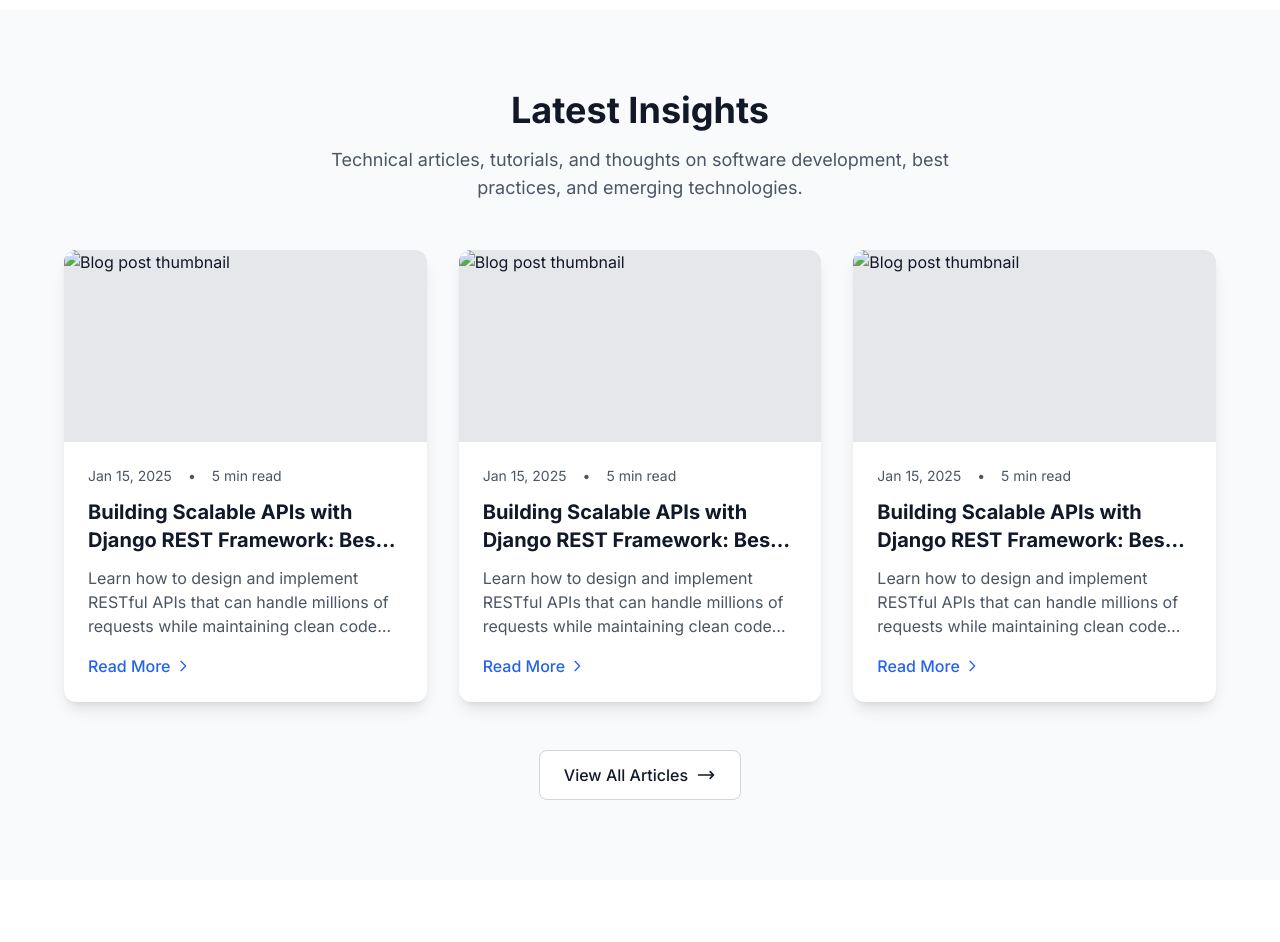
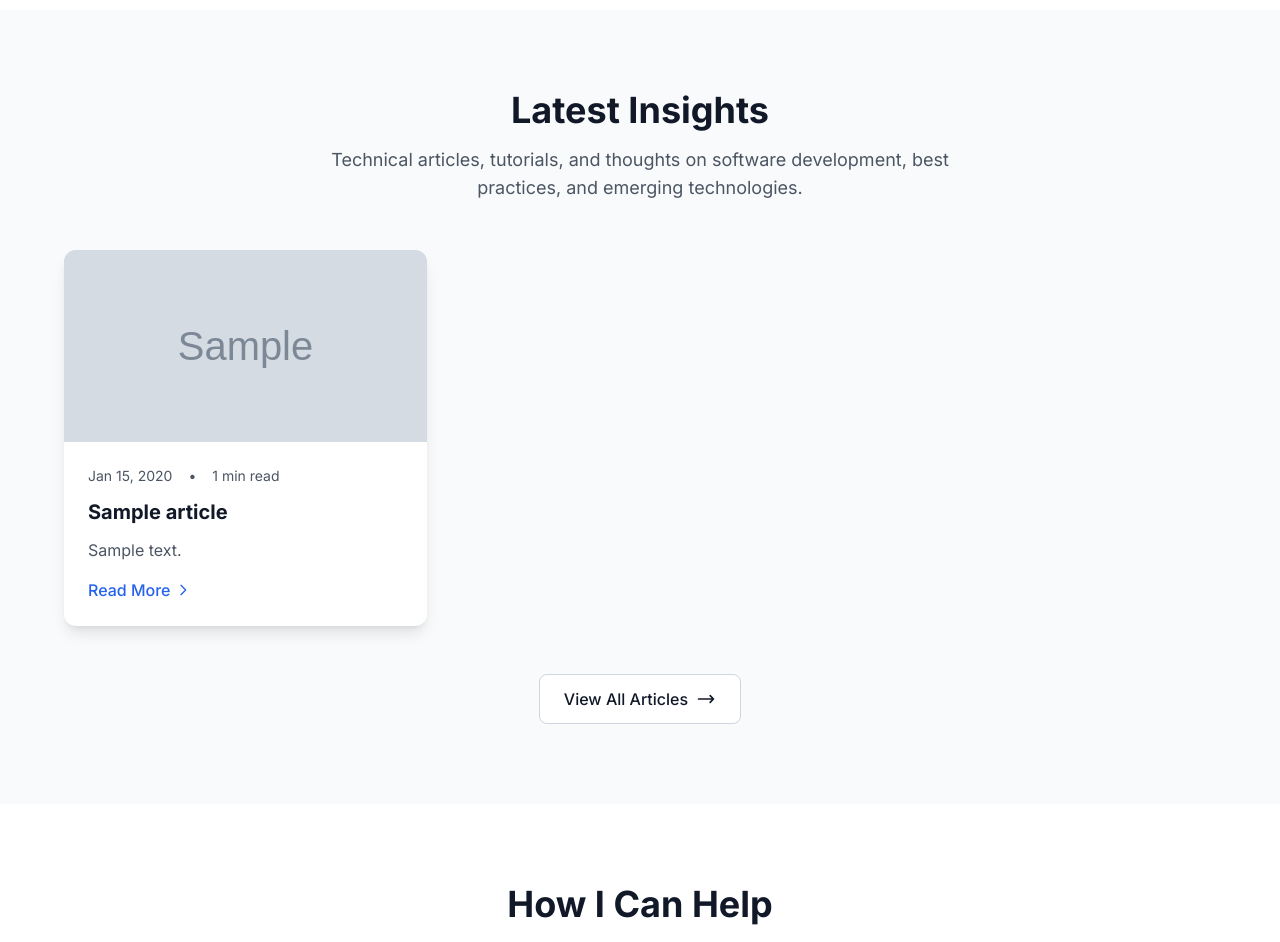
Before and after one commit to phostilite/pulcova, a Django app: page / in a window 1280 px wide. Shown: the part 1628-2570 px from the top of the page. Run offline with Django 5.2, Linux system fonts and the light colour scheme; tables that the repository leaves empty hold one stand-in row (values such as "Sample post"); grey boxes marked "Sample" are stand-in pictures; some libraries are stand-ins or nearby versions.

Commit message:
feat: integrate real blog posts on homepage
- Update HomeView to fetch and display latest 3 published blog articles
- Add comprehensive error handling with logging for blog data retrieval
- Replace hardcoded blog loop with dynamic rendering of actual blog posts
- Display real blog metadata: title, excerpt, publication date, reading time
- Add proper fallback handling for missing featured images
- Include working links to individual blog detail pages
- Add media files serving configuration for development
- Maintain existing UI/UX design and

```diff
--- a/apps/pages/views.py
+++ b/apps/pages/views.py
@@ -1,4 +1,9 @@
 from django.views.generic import TemplateView
+from django.utils import timezone
+from apps.blog.models import Article
+import logging
+
+logger = logging.getLogger(__name__)
 
 
 class HomeView(TemplateView):
@@ -6,6 +11,33 @@ class HomeView(TemplateView):
     Class-based view for the home page.
     """
     template_name = 'pages/home.html'
+
+    def get_context_data(self, **kwargs):
+        """
+        Add recent blog posts to the context with proper error handling.
+        """
+        context = super().get_context_data(**kwargs)
+
+        try:
+            # Get the latest published blog posts
+            recent_blogs = Article.objects.select_related(
+                'author',
+                'category'
+            ).prefetch_related(
+                'tags'
+            ).filter(
+                is_published=True,
+                published_at__lte=timezone.now()
+            ).order_by('-published_at')[:3]  # Get latest 3 posts
+
+            context['recent_blogs'] = recent_blogs
+
+        except Exception as e:
+            logger.error(f"Error fetching recent blog posts for home page: {e}")
+            # Set empty queryset as fallback
+            context['recent_blogs'] = Article.objects.none()
+
+        return context
 
 
 class AboutView(TemplateView):
--- a/pulcova/urls.py
+++ b/pulcova/urls.py
@@ -17,6 +17,8 @@ Including another URLconf
 from django.contrib import admin
 from django.urls import path, include
 from django.contrib.sitemaps.views import sitemap
+from django.conf import settings
+from django.conf.urls.static import static
 from .sitemaps import StaticViewSitemap, ArticleSitemap, ProjectSitemap
 
 sitemaps = {
@@ -33,3 +35,7 @@ urlpatterns = [
     path('legal/', include('apps.legal.urls')),
     path('sitemap.xml', sitemap, {'sitemaps': sitemaps}, name='django.contrib.sitemaps.views.sitemap'),
 ]
+
+# Serve media files during development
+if settings.DEBUG:
+    urlpatterns += static(settings.MEDIA_URL, document_root=settings.MEDIA_ROOT)
--- a/templates/pages/home.html
+++ b/templates/pages/home.html
@@ -181,24 +181,32 @@
 
         <!-- Blog Grid -->
         <div class="grid md:grid-cols-2 lg:grid-cols-3 gap-8 max-w-6xl mx-auto">
-            {% for i in "123" %}
+            {% for blog in recent_blogs %}
             <article class="bg-white dark:bg-gray-900 rounded-xl shadow-lg overflow-hidden hover:shadow-xl transition-shadow">
                 <div class="aspect-w-16 aspect-h-9 bg-gray-200 dark:bg-gray-700">
-                    <img src="https://via.placeholder.com/600x400" alt="Blog post thumbnail" class="w-full h-48 object-cover">
+                    {% if blog.featured_image %}
+                        <img src="{{ blog.featured_image.url }}" alt="{{ blog.title }}" class="w-full h-48 object-cover">
+                    {% else %}
+                        <div class="w-full h-48 bg-gradient-to-br from-primary-500 to-primary-700 flex items-center justify-center">
+                            <svg class="w-12 h-12 text-white" fill="none" stroke="currentColor" viewBox="0 0 24 24">
+                                <path stroke-linecap="round" stroke-linejoin="round" stroke-width="2" d="M9 12h6m-6 4h6m2 5H7a2 2 0 01-2-2V5a2 2 0 012-2h5.586a1 1 0 01.707.293l5.414 5.414a1 1 0 01.293.707V19a2 2 0 01-2 2z"></path>
+                            </svg>
+                        </div>
+                    {% endif %}
                 </div>
                 <div class="p-6">
                     <div class="flex items-center gap-4 text-sm text-gray-600 dark:text-gray-400 mb-3">
-                        <span>Jan 15, 2025</span>
+                        <span>{{ blog.published_at|date:"M d, Y" }}</span>
                         <span>•</span>
-                        <span>5 min read</span>
+                        <span>{{ blog.reading_time|default:5 }} min read</span>
                     </div>
                     <h3 class="text-xl font-bold text-gray-900 dark:text-white mb-3 line-clamp-2">
-                        Building Scalable APIs with Django REST Framework: Best Practices
+                        {{ blog.title }}
                     </h3>
                     <p class="text-gray-600 dark:text-gray-400 mb-4 line-clamp-3">
-                        Learn how to design and implement RESTful APIs that can handle millions of requests while maintaining clean code architecture and optimal performance.
+                        {{ blog.excerpt|default:blog.content|truncatewords:25 }}
                     </p>
-                    <a href="#" class="inline-flex items-center text-primary-600 dark:text-primary-400 hover:text-primary-700 dark:hover:text-primary-300 font-medium">
+                    <a href="{% url 'blog:article_detail' blog.slug %}" class="inline-flex items-center text-primary-600 dark:text-primary-400 hover:text-primary-700 dark:hover:text-primary-300 font-medium">
                         Read More
                         <svg class="w-4 h-4 ml-1" fill="none" stroke="currentColor" viewBox="0 0 24 24">
                             <path stroke-linecap="round" stroke-linejoin="round" stroke-width="2" d="M9 5l7 7-7 7"></path>
@@ -206,12 +214,22 @@
                     </a>
                 </div>
             </article>
+            {% empty %}
+            <div class="col-span-full text-center py-12">
+                <div class="text-gray-500 dark:text-gray-400">
+                    <svg class="w-16 h-16 mx-auto mb-4 text-gray-300 dark:text-gray-600" fill="none" stroke="currentColor" viewBox="0 0 24 24">
+                        <path stroke-linecap="round" stroke-linejoin="round" stroke-width="2" d="M9 12h6m-6 4h6m2 5H7a2 2 0 01-2-2V5a2 2 0 012-2h5.586a1 1 0 01.707.293l5.414 5.414a1 1 0 01.293.707V19a2 2 0 01-2 2z"></path>
+                    </svg>
+                    <h3 class="text-lg font-medium text-gray-900 dark:text-white mb-2">No blog posts yet</h3>
+                    <p class="text-gray-500 dark:text-gray-400">Check back soon for the latest insights and articles.</p>
+                </div>
+            </div>
             {% endfor %}
         </div>
 
         <!-- View All Posts CTA -->
         <div class="text-center mt-12">
-            <a href="/blog" class="inline-flex items-center justify-center px-6 py-3 bg-white dark:bg-gray-900 hover:bg-gray-50 dark:hover:bg-gray-800 text-gray-900 dark:text-white font-medium rounded-lg border border-gray-300 dark:border-gray-700 transition-all">
+            <a href="{% url 'blog:article_list' %}" class="inline-flex items-center justify-center px-6 py-3 bg-white dark:bg-gray-900 hover:bg-gray-50 dark:hover:bg-gray-800 text-gray-900 dark:text-white font-medium rounded-lg border border-gray-300 dark:border-gray-700 transition-all">
                 View All Articles
                 <svg class="w-5 h-5 ml-2" fill="none" stroke="currentColor" viewBox="0 0 24 24">
                     <path stroke-linecap="round" stroke-linejoin="round" stroke-width="2" d="M17 8l4 4m0 0l-4 4m4-4H3"></path>
```
